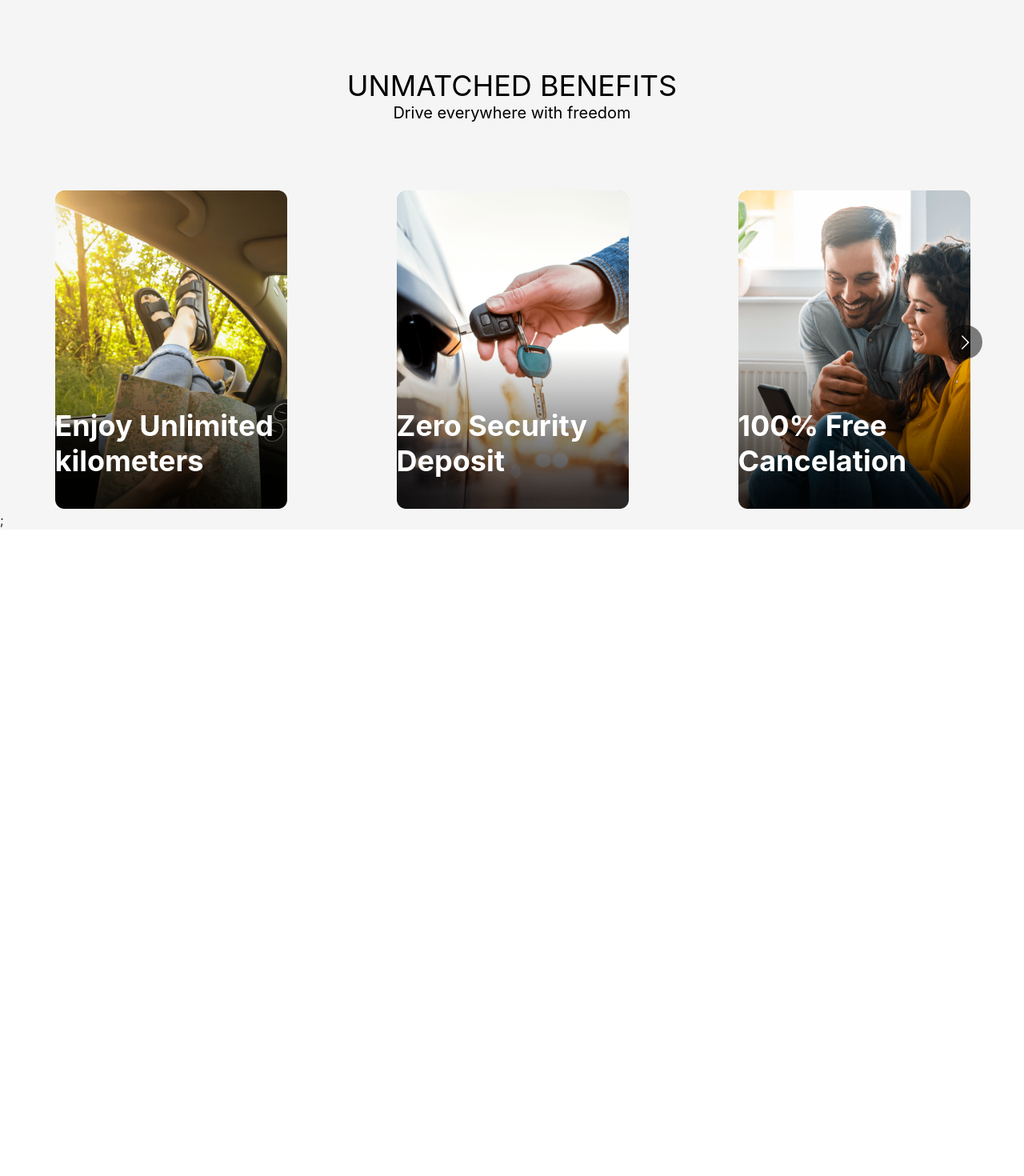
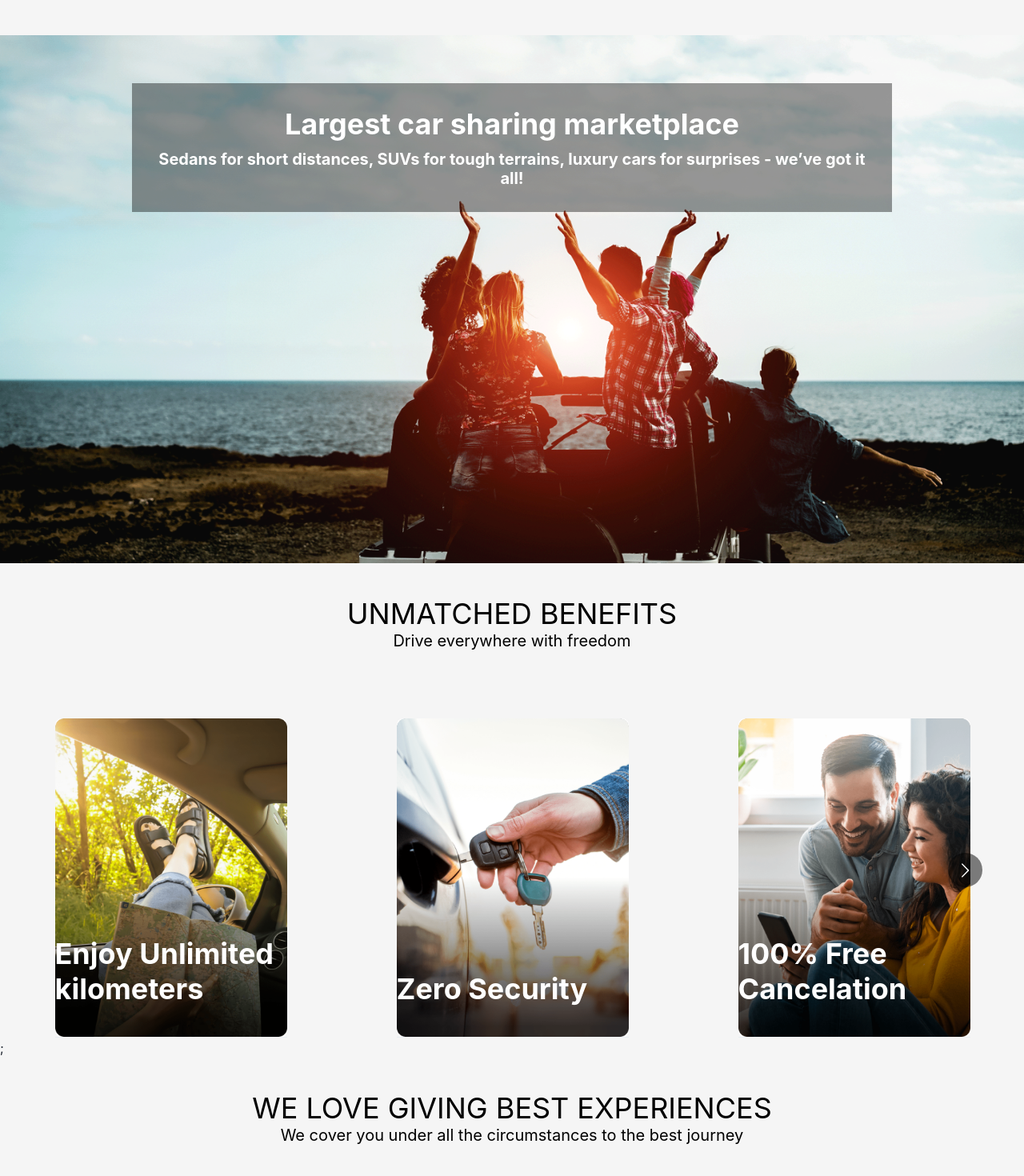
Before and after one commit to bikramboss8055/zoomcar_clone, a React (Create React App) app in the folder frontend/: page / in a window 1280 px wide. Shown: the part 1240-2710 px from the top of the page at 80% size. Before the commit the page ends 1902 px from the top, so only its background shows below. Built offline with nearby package versions, Linux system fonts and the light colour scheme.

Commit message:
2ndcommit

```diff
--- a/frontend/src/components/Slider.jsx
+++ b/frontend/src/components/Slider.jsx
@@ -48,7 +48,7 @@ const Slider = () => {
     },
     {
       image: caro2,
-      name: "Zero Security Deposit"
+      name: "Zero Security"
     },
     {
       image: caro3,
@@ -72,7 +72,7 @@ const Slider = () => {
     },
     {
       image: caro2,
-      name: "Zero Security Deposit"
+      name: "Zero Security"
     }
 
   ];
--- a/frontend/src/pages/HomePage.jsx
+++ b/frontend/src/pages/HomePage.jsx
@@ -4,6 +4,8 @@ import Slider from '../components/Slider'
 import Slider2 from '../components/Slider2'
 import "../CSS/HomePage.css"
 import firstimg from "../img/firstimg.png"
+import secimg from "../img/secimg.png"
+
 
 const HomePage = () => {
     return (
@@ -12,7 +14,7 @@ const HomePage = () => {
                 <Image h={"100%"} w={"100%"} src={firstimg} />
                 <Center w={[360, 480, 700, 900, 1100]} p={30} style={{ background: "rgba(0,0,0,0.4)", border: "1px solid red", position: "absolute", top: "60px", left: "50%", transform: "translate(-50%)" }}>
                     <Flex flexDirection={'column'}>
-                        <Box><Heading color={"white"} margin="0" size={["md", "lg", 'xl']}>The perfect car for your next trip is just around the corner</Heading></Box>
+                        <Box><Heading textAlign="center" color={"white"} margin="0" size={["md", "lg", 'xl']}>The perfect car for your next trip is just around the corner</Heading></Box>
                         <Center><Box><Heading color={"white"} margin="0" size={["md", "lg", 'lg']}>Book your drive now!</Heading></Box></Center>
                     </Flex>
                 </Center>
@@ -26,16 +28,51 @@ const HomePage = () => {
 
             <Slider2 />
 
+            <Box h={660} position={'relative'}>
+                <Image h={"100%"} w={"100%"} src={secimg} />
+                <Center w={[360, 480, 700, 900, 950]} p={30} style={{ background: "rgba(0,0,0,0.4)", position: "absolute", top: "60px", left: "50%", transform: "translate(-50%)" }}>
+                    <Flex flexDirection={'column'}>
+                        <Box><Heading textAlign="center" color={"white"} margin="0" size={["md", "lg", 'xl']}>Largest car sharing marketplace</Heading></Box>
+                        <Box><Heading paddingTop="10px" textAlign="center" color={"white"} margin="0" size={["xs", "md", 'md']}>Sedans for short distances, SUVs for tough terrains, luxury cars for surprises - we’ve got it all!</Heading></Box>
+                    </Flex>
+                </Center>
+            </Box>
+
             <Box style={{ height: "130px", marginTop:"12px" }}>
                 <Center p={30}>
                     <Flex flexDirection={'column'}>
-                        <Box><Heading color={"black"} fontWeight="" margin="0" size={["md", "lg", 'xl']}>UNMATCHED BENEFITS</Heading></Box>
-                        <Center><Box><Heading color={"black"} fontWeight="xl" margin="0" size={["md", "md", 'md']}>Drive everywhere with freedom</Heading></Box></Center>
+                        <Box><Heading textAlign="center" color={"black"} fontWeight="" margin="0" size={["md", "lg", 'xl']}>UNMATCHED BENEFITS</Heading></Box>
+                        <Center><Box><Heading textAlign="center" color={"black"} fontWeight="xl" margin="0" size={["md", "md", 'md']}>Drive everywhere with freedom</Heading></Box></Center>
                     </Flex>
                 </Center>
             </Box>
 
             <Slider />
+
+
+            <Box style={{ height: "130px", marginTop:"12px" }}>
+                <Center p={30}>
+                    <Flex flexDirection={'column'}>
+                        <Box><Heading textAlign="center" color={"black"} fontWeight="" margin="0" size={["md", "lg", 'xl']}>WE LOVE GIVING BEST EXPERIENCES</Heading></Box>
+                        <Center><Box><Heading textAlign="center" color={"black"} fontWeight="xl" margin="0" size={["md", "md", 'md']}>We cover you under all the circumstances to the best journey</Heading></Box></Center>
+                    </Flex>
+                </Center>
+            </Box>
+
+
+
+            <Box h={660} position={'relative'} marginTop={10}>
+                <Image h={"100%"} w={"100%"} src={secimg} />
+                <Center w={[360, 480, 600, 600, 600]} p={30} style={{ background: "rgba(0,0,0,0.4)", position: "absolute", top: "60px", left: "50%", transform: "translate(-50%)" }}>
+                    <Flex flexDirection={'column'}>
+                        <Box><Heading textAlign="center" color={"white"} margin="0" size={["md", "lg", 'xl']}>Drive worry free with Zoomcar!</Heading></Box>
+                        <Box><Heading paddingTop="10px" textAlign="center" color={"white"} margin="0" size={["xs", "md", 'md']}>24X7 Roadside assistance whenever you need</Heading></Box>
+                    </Flex>
+                </Center>
+            </Box>
+
+
+
 
 
 
```
Also changed, not shown: frontend/src/img/secimg.png (added), frontend/src/img/thirdimg.png (added).
